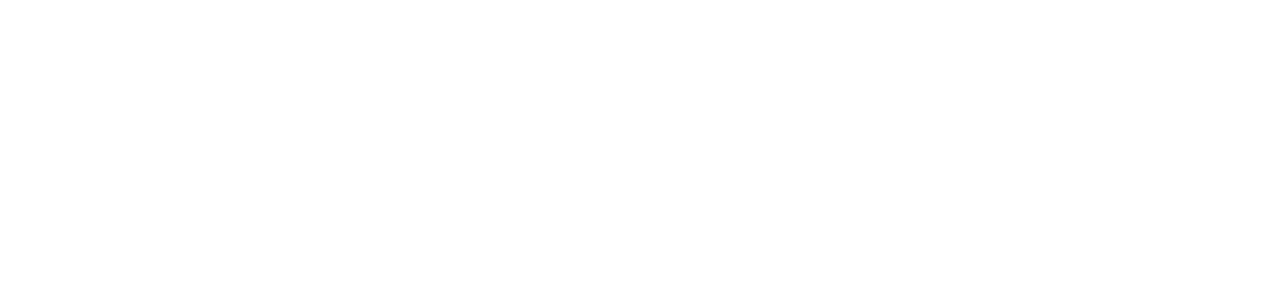
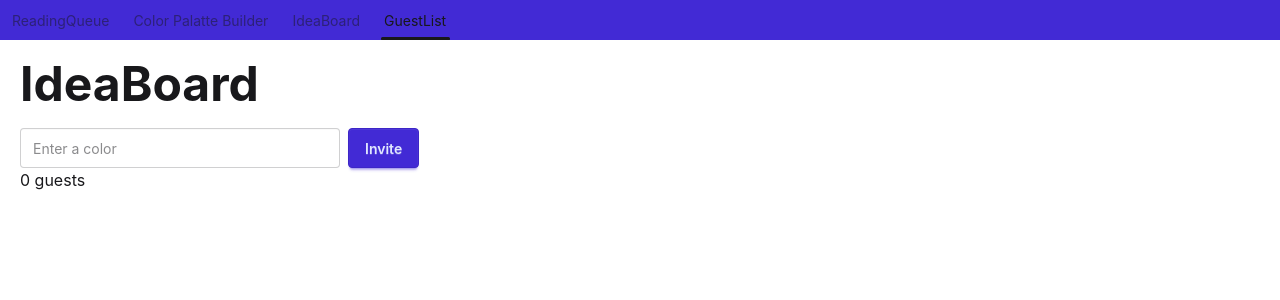
Before and after one commit to Joseph-Monakedi/Live-Coding, a React (Vite) app: page /GuestList in a window 1280 px wide. Before the commit this address had no page. Shown: the top 300 px of the page. Built offline with nearby package versions, Linux system fonts and the light colour scheme.

Commit message:
feature: guestList

```diff
--- a/src/App.tsx
+++ b/src/App.tsx
@@ -25,6 +25,13 @@
         >
           IdeaBoard
         </NavLink>
+        <NavLink
+          role="tab"
+          to="/GuestList"
+          className={({ isActive }) => (isActive ? "tab tab-active" : "tab")}
+        >
+          GuestList
+        </NavLink>
       </nav>
       <Outlet />
     </>
--- /dev/null
+++ b/src/Pages/GuestList.tsx
@@ -0,0 +1,55 @@
+import { useState } from "react";
+
+function GuestList() {
+  const [input, setInput] = useState("");
+  const [guests, SetGuests] = useState<string[]>([]);
+  const [warning, setWarning] = useState("");
+
+  function handleChange(input: string) {
+    setInput(input);
+  }
+
+  function handleInvite(e: React.MouseEvent) {
+    if (!input.trim()) {
+      setWarning("Please type a name");
+    }
+    e.preventDefault();
+    SetGuests([...guests, input]);
+    setInput("");
+  }
+  return (
+    <div className="p-5">
+      <h1 className="font-bold mb-5 text-5xl">IdeaBoard</h1>
+      <form className="flex flex-wrap gap-2">
+        {warning.trim() ? (
+          <div className="toast toast-top toast-end alert alert-warning">{warning}</div>
+        ) : (
+          <></>
+        )}
+        <input
+          placeholder="Enter a color"
+          value={input}
+          name="book"
+          onChange={(e) => handleChange(e.target.value)}
+          className="input"
+        ></input>
+        <div className="flex gap-2 flex-row">
+          <button onClick={(e) => handleInvite(e)} className="btn btn-primary ">
+            Invite
+          </button>
+        </div>
+      </form>
+      <h2>{guests.length} guests</h2>
+      <ul className="list gap-1">
+        {guests.map((idea, index) => {
+          return (
+            <li key={index} className="list-row">
+              {idea}
+            </li>
+          );
+        })}
+      </ul>
+    </div>
+  );
+}
+export default GuestList;
--- a/src/main.tsx
+++ b/src/main.tsx
@@ -6,6 +6,7 @@
 import ReadingQueue from "./Pages/ReadingQueue.tsx";
 import ColorPalateBuilder from "./Pages/ColorPalatebuilder.tsx";
 import IdeaBoard from "./Pages/IdeaBoard.tsx";
+import GuestList from "./Pages/GuestList.tsx"
 
 createRoot(document.getElementById("root")!).render(
   <StrictMode>
@@ -15,6 +16,7 @@
           <Route path="/" element={<ReadingQueue />} />
           <Route path="/ColorPalatteBuilder" element={<ColorPalateBuilder />} />
           <Route path="/IdeaBoard" element={<IdeaBoard />} />
+          <Route path="/GuestList" element={<GuestList />} />
         </Route>
       </Routes>
     </BrowserRouter>
```
